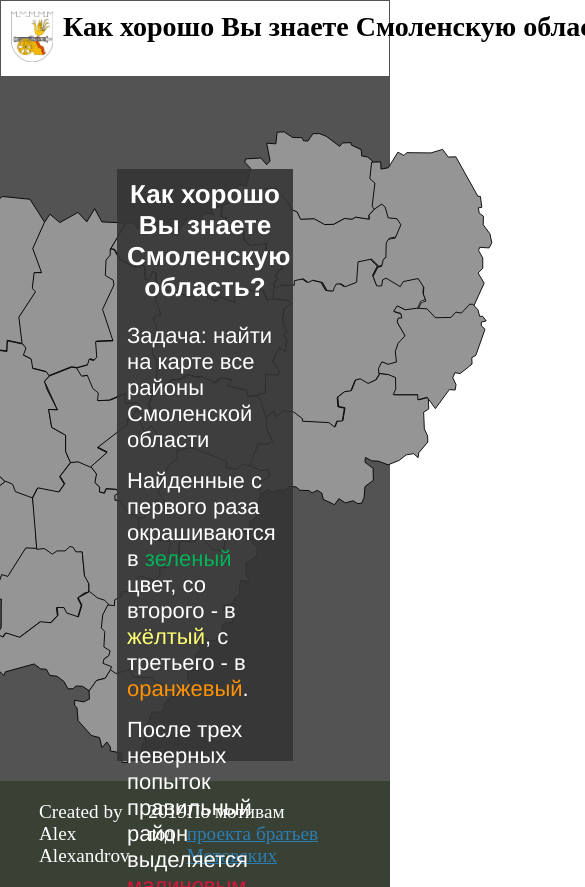
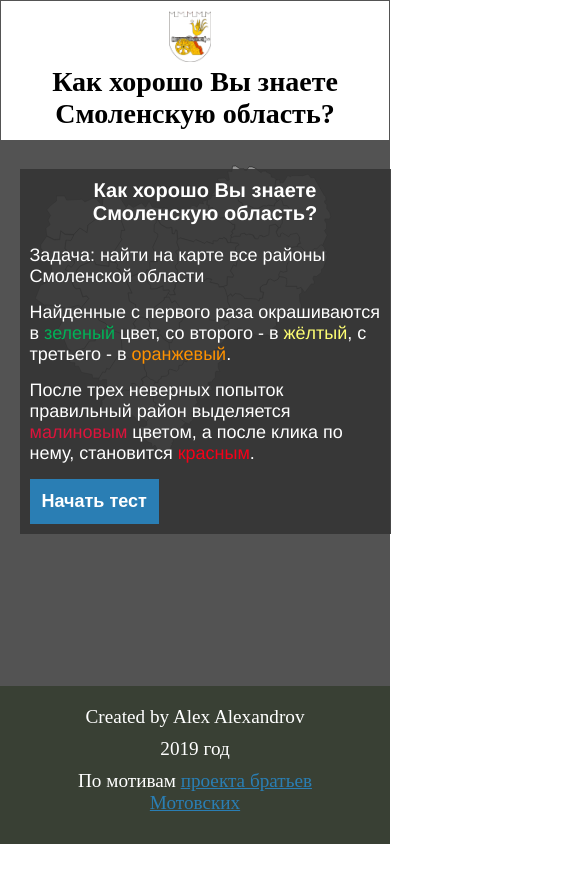
Before and after one commit to alex1031alex/guess-region, a React (Create React App) app: page / in a window 390 px wide. Shown: the top 887 px of the page, 585 px wide, since content can reach past the window. After the commit the page ends 844 px from the top, so only its background shows below. Built offline with nearby package versions, Linux system fonts and the light colour scheme.

Commit message:
Рефакторинг. Добавил адаптивность

```diff
--- a/src/App.js
+++ b/src/App.js
@@ -154,7 +154,7 @@ function App() {
 
   return (
     <div className="app">
-      <Header />
+      {gameStatus !== GameStatus.STARTED && <Header />}
       <main className="app__main">
         <Map handleRegionClick={handleRegionClick} getRegionStatus={getRegionStatusById} />
         {gameStatus === GameStatus.UNSTARTED ?
--- a/src/components/footer/footer.css
+++ b/src/components/footer/footer.css
@@ -12,3 +12,15 @@
 .footer__link {
   color: var(--light-blue);
 }
+
+@media(max-width: 480px) {
+  .footer {
+    flex-direction: column;
+    align-items: center;
+    text-align: center;
+  }
+
+  .footer > * {
+    margin-bottom: 10px;
+  }
+}
--- a/src/components/game-rules/game-rules.css
+++ b/src/components/game-rules/game-rules.css
@@ -31,3 +31,13 @@
 .game-rules__text--red {
   color: var(--red);
 }
+
+@media(max-width: 760px) {
+  .game-rules__title {
+    font-size: 20px;
+  }
+
+  .game-rules__text {
+    font-size: 18px;
+  }
+}
--- a/src/components/header/header.css
+++ b/src/components/header/header.css
@@ -6,12 +6,13 @@
 }
 
 .header__inner {
-  width: 700px;
+  max-width: 700px;
   margin: 0 auto;
   padding: 0 10px;
 
   display: flex;
   flex-wrap: wrap;
+  justify-content: center;
 }
 
 .header__logo {
--- a/src/components/info/info.css
+++ b/src/components/info/info.css
@@ -6,7 +6,6 @@
   width: 50%;
   padding: 0.5rem;
   margin: 5px auto 0 auto;
-  font-size: 1.5rem;
   color: white;
   background-color: var(--teal);
   text-transform: uppercase;
--- a/src/components/map/map.css
+++ b/src/components/map/map.css
@@ -1,4 +1,37 @@
 .map {
-  width: 700px;
+  max-width: 700px;
   overflow: hidden;
 }
+
+.map svg {
+  width: 700px;
+  height: 700px;
+}
+
+@media(max-width: 768px) {
+  .map svg {
+    width: 600px;
+    height: 600px;
+  }
+}
+
+@media(max-width: 600px) {
+  .map svg {
+    width: 480px;
+    height: 480px;
+  }
+}
+
+@media(max-width: 480px) {
+  .map svg {
+    width: 400px;
+    height: 400px;
+  }
+}
+
+@media(max-width: 400px) {
+  .map svg {
+    width: 320px;
+    height: 320px;
+  }
+}
--- a/src/components/map/map.jsx
+++ b/src/components/map/map.jsx
@@ -13,7 +13,7 @@ const Map = (props) => {
 
   return (
     <section className="map">
-      <svg width="700" height="700" viewBox="0 0 200 200" id="svg6055">
+      <svg viewBox="0 0 200 200" id="svg6055">
         {outlines.map((outline) => {
           return <Region
             key={outline.id}
--- a/src/components/popup/popup.css
+++ b/src/components/popup/popup.css
@@ -16,3 +16,17 @@
   color: #fff;
   background-color: rgba(53, 53, 53, 0.9);
 }
+
+@media(max-width: 760px) {
+  .popup__inner {
+    width: 80%;
+    left: 10%;
+  }
+}
+
+@media(max-width: 480px) {
+  .popup__inner {
+    width: 90%;
+    left: 5%;
+  }
+}
--- a/src/components/question/question.css
+++ b/src/components/question/question.css
@@ -1,3 +1,10 @@
 .question {
   text-align: center;
+  font-size: 1.5rem;
 }
+
+@media(max-width: 760px) {
+  .question {
+    font-size: 1.2rem;
+  }
+}
--- a/src/components/score/score.css
+++ b/src/components/score/score.css
@@ -1,4 +1,12 @@
 .score {
   display: flex;
   justify-content: space-between;
+  align-items: center;
+  font-size: 1.5rem;
 }
+
+@media(max-width: 760px) {
+  .score {
+    font-size: 1.2rem;
+  }
+}
--- a/src/index.css
+++ b/src/index.css
@@ -25,6 +25,11 @@ code {
     monospace;
 }
 
+#root {
+  display: flex;
+  flex-direction: column;
+}
+
 h1, h2, h3, h4, h5, h6, p, ul {
 	margin: 0;
 }
```
